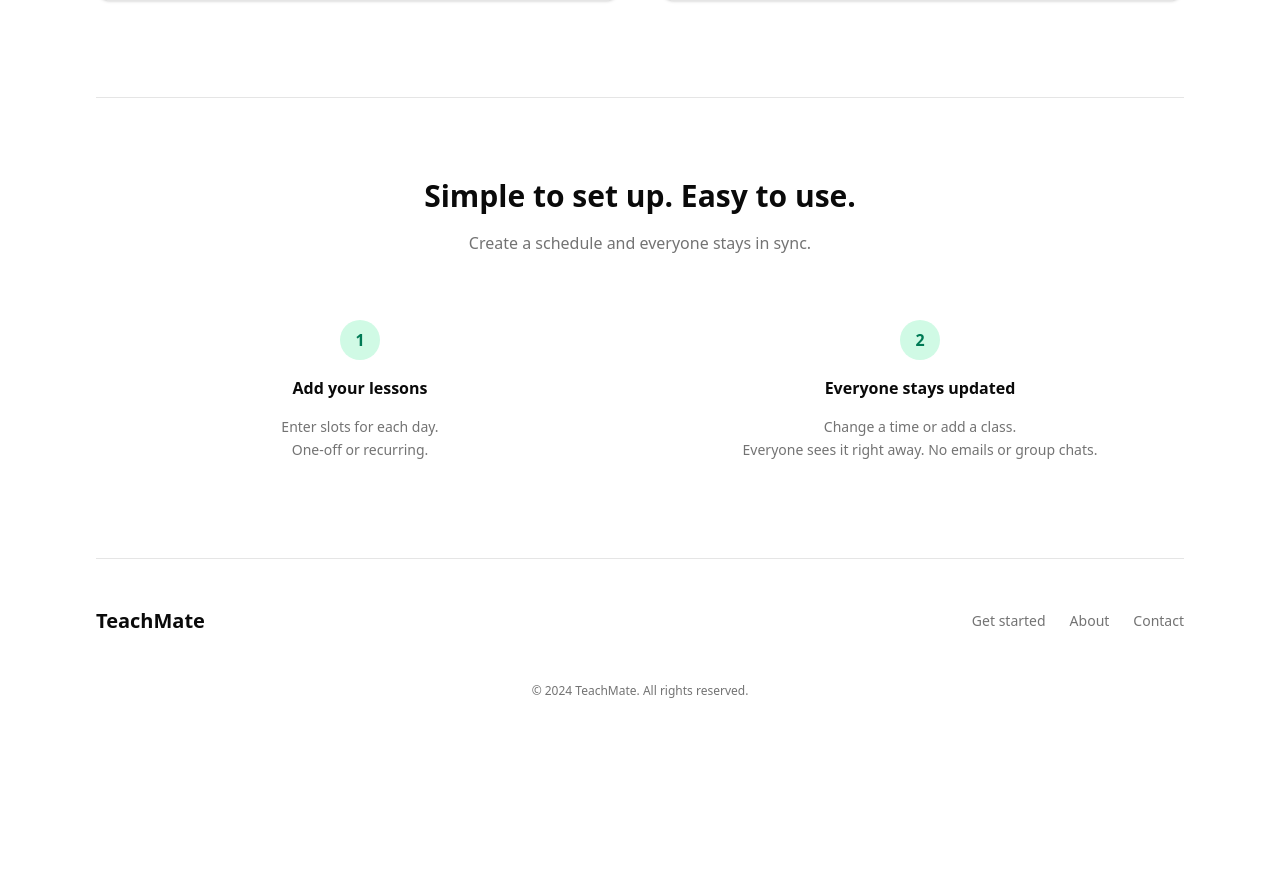
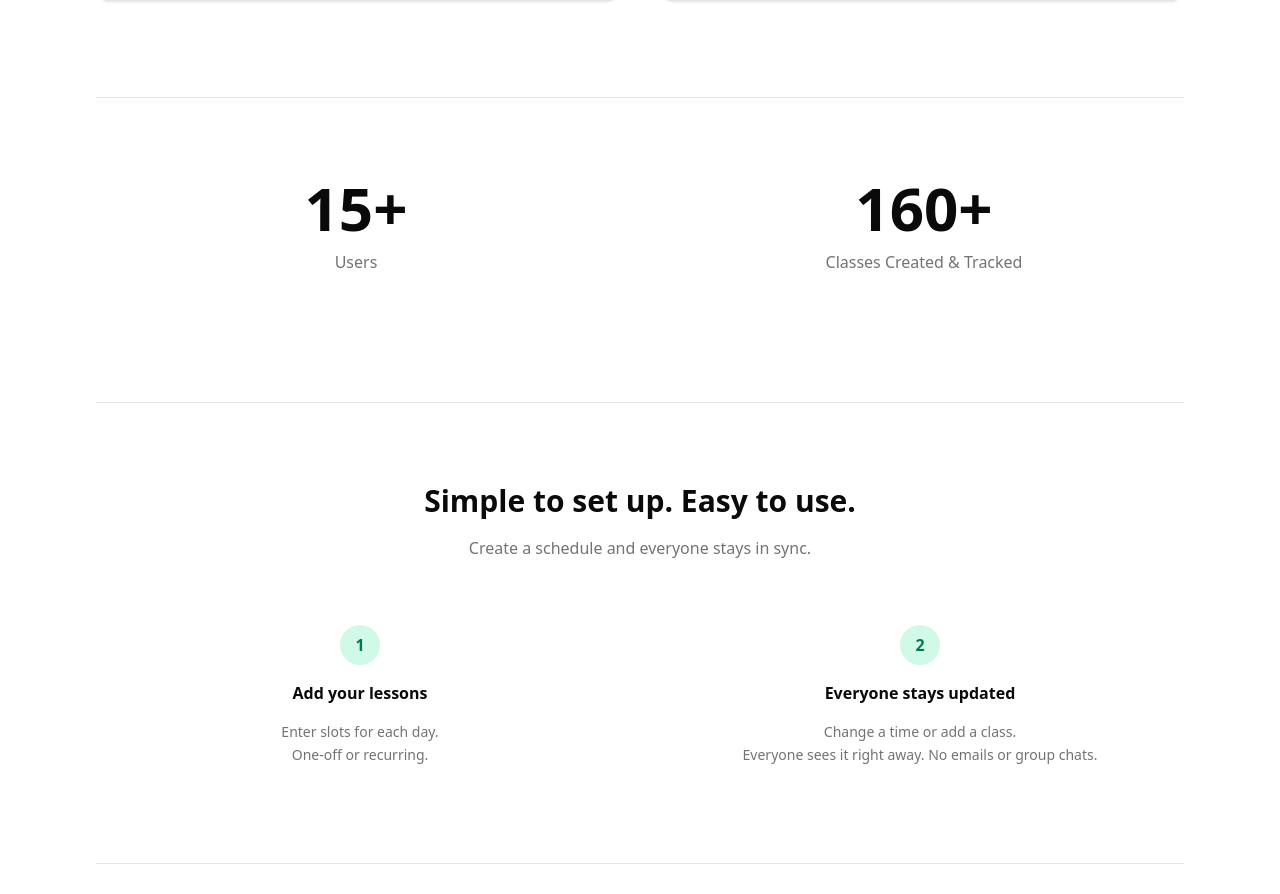
Before and after one commit to KaveeshKhattar/teachmate, a Next.js app: page / in a window 1280 px wide. Shown: the part 824-1718 px from the top of the page. Before the commit the page ends 1619 px from the top, so only its background shows below. Built offline with nearby package versions, Linux system fonts and the light colour scheme; no server answers.

Commit message:
updated landing page

```diff
--- a/components/marketing-home.tsx
+++ b/components/marketing-home.tsx
@@ -174,6 +174,25 @@ export default function MarketingHome() {
           </div>
         </section>
 
+        <section className="border-t border-border pt-12 pb-4 text-center sm:pt-16 sm:pb-6 md:pt-20 md:pb-8">
+          <div className="grid gap-10 sm:grid-cols-2 sm:gap-12">
+            <div>
+              <h2 className="mb-2 text-4xl font-semibold sm:mb-3 sm:text-5xl lg:text-6xl">
+                15+
+              </h2>
+              <p className="text-sm text-muted-foreground sm:text-base">Users</p>
+            </div>
+            <div>
+              <h2 className="mb-2 text-4xl font-semibold sm:mb-3 sm:text-5xl lg:text-6xl">
+                160+
+              </h2>
+              <p className="text-sm text-muted-foreground sm:text-base">
+                Classes Created &amp; Tracked
+              </p>
+            </div>
+          </div>
+        </section>
+
         <section className="border-t border-border pt-14 sm:pt-16 md:pt-20">
           <div className="mx-auto mb-16 max-w-2xl text-center" ref={howItWorksRef}>
             <h2 className="text-2xl font-semibold sm:text-3xl">
```
Also changed, not shown: tsconfig.json (+13 -4 lines).
